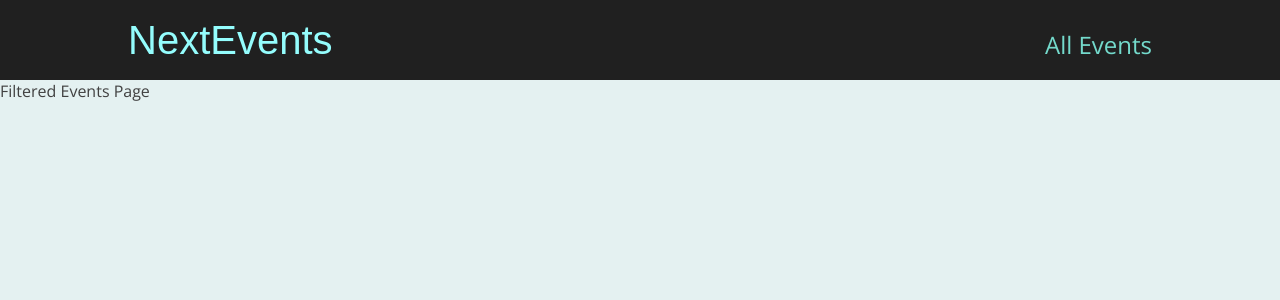
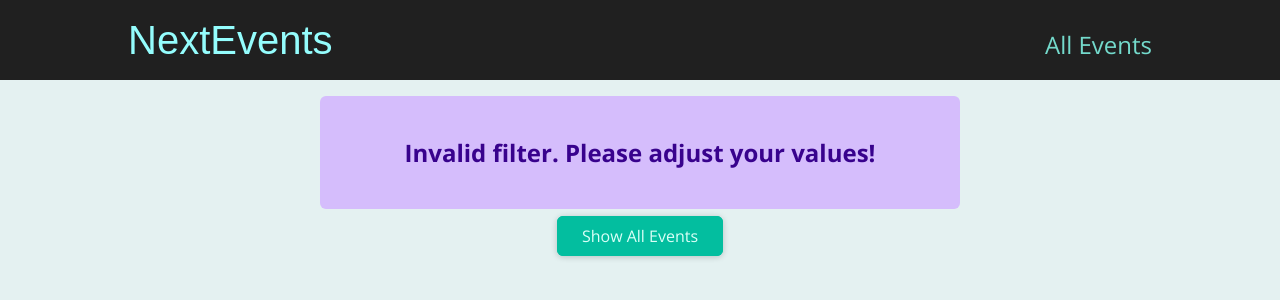
Before and after one commit to porziopablo/nextjs-course, a Next.js app in the folder S4/: page /events in a window 1280 px wide. Shown: the top 300 px of the page. Built offline with nearby package versions, Linux system fonts and the light colour scheme.

Commit message:
S3-86 - final steps

```diff
--- /dev/null
+++ b/S4/components/events/ResultsTitle/ResultsTitle.module.css
@@ -0,0 +1,6 @@
+.title {
+  margin: 2rem auto;
+  width: 90%;
+  max-width: 40rem;
+  text-align: center;
+}
--- /dev/null
+++ b/S4/components/events/ResultsTitle/ResultsTitle.tsx
@@ -0,0 +1,36 @@
+// vendors
+import React, { useMemo } from 'react';
+
+// components
+import ButtonLink from '@/components/ui/ButtonLink/ButtonLink';
+
+// types
+import { APP_PAGES } from '@/types/internal/pages';
+
+// helpers
+import { getHumanReadableDate } from '@/helpers/dateHelpers';
+
+// styles
+import classes from './ResultsTitle.module.css';
+
+interface ResultsTitleProps {
+  date: Date;
+}
+
+function ResultsTitle(props: ResultsTitleProps) {
+  const { date } = props;
+
+  const humanReadableDate = useMemo(
+    () => getHumanReadableDate(date, true),
+    [date]
+  );
+
+  return (
+    <section className={classes.title}>
+      <h1>Events in {humanReadableDate}</h1>
+      <ButtonLink href={APP_PAGES.EVENTS}>Show all events</ButtonLink>
+    </section>
+  );
+}
+
+export default ResultsTitle;
--- /dev/null
+++ b/S4/components/ui/ErrorAlert/ErrorAlert.module.css
@@ -0,0 +1,12 @@
+.alert {
+  margin: 1rem auto;
+  padding: 1rem 2rem;
+  width: 90%;
+  max-width: 40rem;
+  background-color: #d5bdfc;
+  color: #38028d;
+  font-weight: bold;
+  font-size: 1.5rem;
+  text-align: center;
+  border-radius: 6px;
+}
--- /dev/null
+++ b/S4/components/ui/ErrorAlert/ErrorAlert.tsx
@@ -0,0 +1,15 @@
+// vendors
+import React from 'react';
+
+// styles
+import classes from './ErrorAlert.module.css';
+
+interface ErrorAlertProps {
+  children: React.ReactNode;
+}
+
+function ErrorAlert(props: ErrorAlertProps) {
+  return <div className={classes.alert}>{props.children}</div>;
+}
+
+export default ErrorAlert;
--- a/S4/helpers/dateHelpers.ts
+++ b/S4/helpers/dateHelpers.ts
@@ -3,10 +3,13 @@
  * @param date the date to be formatted
  * @returns a formatted date string
  */
-export function getHumanReadableDate(date: Date | string | number): string {
+export function getHumanReadableDate(
+  date: Date | string | number,
+  hideDay?: boolean
+): string {
   return new Date(date).toLocaleDateString('en-US', {
     year: 'numeric',
     month: 'long',
-    day: 'numeric',
+    day: hideDay ? undefined : 'numeric',
   });
 }
--- a/S4/pages/events/[...slug].tsx
+++ b/S4/pages/events/[...slug].tsx
@@ -1,7 +1,62 @@
+// vendors
 import React from 'react';
+import { useRouter } from 'next/router';
+
+// types
+import { APP_PAGES } from '@/types/internal/pages';
+
+// repositories
+import { getFilteredEvents } from '@/dummy-data';
+
+// components
+import EventList from '@/components/events/EventList/EventList';
+import ResultsTitle from '@/components/events/ResultsTitle/ResultsTitle';
+import ButtonLink from '@/components/ui/ButtonLink/ButtonLink';
+import ErrorAlert from '@/components/ui/ErrorAlert/ErrorAlert';
 
 function FilteredEventsPage() {
-  return <div>Filtered Events Page</div>;
+  const router = useRouter<`${APP_PAGES.EVENT_FILTER}`>();
+  const { slug } = router.query;
+
+  if (!slug) return <p className="center">Loading...</p>;
+
+  const year = +slug[0];
+  const month = +slug[1];
+
+  if (isNaN(year) || isNaN(month)) {
+    return (
+      <>
+        <ErrorAlert>
+          <p>Invalid filter. Please adjust your values!</p>
+        </ErrorAlert>
+        <div className="center">
+          <ButtonLink href={APP_PAGES.EVENTS}>Show All Events</ButtonLink>
+        </div>
+      </>
+    );
+  }
+
+  const events = getFilteredEvents({ year, month });
+
+  if (!events || events.length === 0) {
+    return (
+      <>
+        <ErrorAlert>
+          <p>No events found for the chosen filter!</p>
+        </ErrorAlert>
+        <div className="center">
+          <ButtonLink href={APP_PAGES.EVENTS}>Show All Events</ButtonLink>
+        </div>
+      </>
+    );
+  }
+
+  return (
+    <>
+      <ResultsTitle date={new Date(year, month - 1)} />
+      <EventList events={events} />
+    </>
+  );
 }
 
 export default FilteredEventsPage;
--- a/S4/pages/index.tsx
+++ b/S4/pages/index.tsx
@@ -10,11 +10,7 @@ import { getFeaturedEvents } from '@/dummy-data';
 function HomePage() {
   const events = getFeaturedEvents();
 
-  return (
-    <div>
-      <EventList events={events} />
-    </div>
-  );
+  return <EventList events={events} />;
 }
 
 export default HomePage;
```
Also changed, not shown: S4/pages/events/[eventId].tsx (+7 -1 lines).
